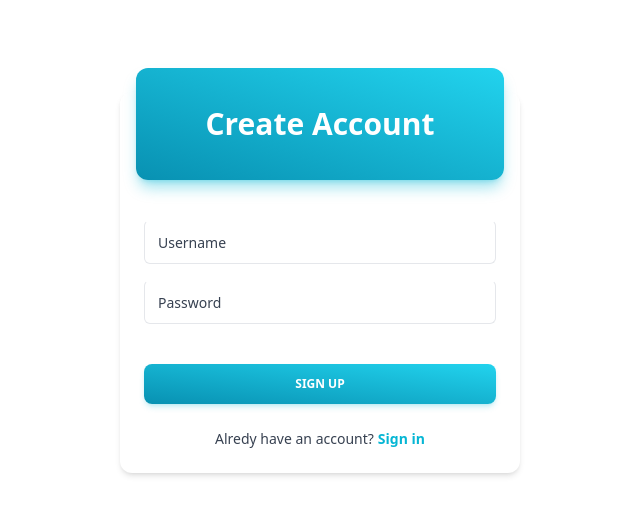
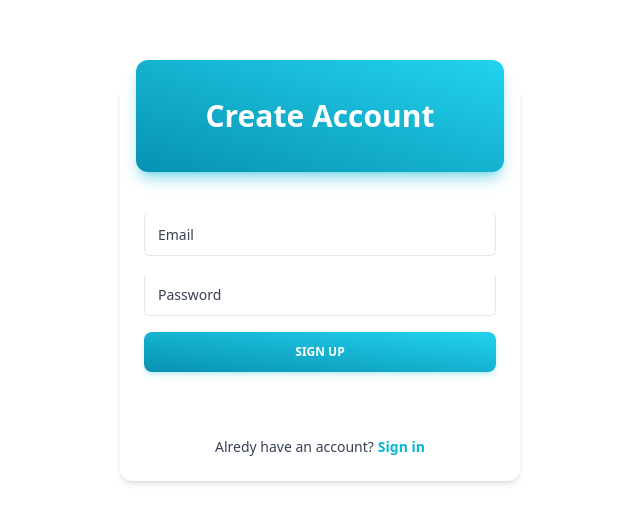
Before and after one commit to ftaskoski/ReadEase, a Vue app: page /register in a window 1280 px wide. Shown: the part 118-640 px from the top of the page, without its empty margins (320-960 px from the left). Built offline with nearby package versions, Linux system fonts and the light colour scheme; no server answers.

Commit message:
changed register model to an email

```diff
--- a/src/views/Register.vue
+++ b/src/views/Register.vue
@@ -13,16 +13,21 @@
         </h3>
       </div>
       <div class="flex flex-col gap-4 p-6">
+
+        <form @submit.prevent="register()" class="space-y-4">
   <div class="relative h-11 w-full min-w-[200px]">
     <input
+      type="email"
       v-model="username"
       placeholder=""
-            class="peer h-full w-full rounded-md border border-blue-gray-200 border-t-transparent bg-transparent px-3 py-3 font-sans text-sm font-normal text-blue-gray-700 outline outline-0 transition-all placeholder-shown:border placeholder-shown:border-blue-gray-200 placeholder-shown:border-t-blue-gray-200 focus:border-2 focus:border-cyan-500 focus:border-t-transparent focus:outline-0 disabled:border-0 disabled:bg-blue-gray-50"
+      id="email"
+      name="email"
+      class="peer h-full w-full rounded-md border border-blue-gray-200 border-t-transparent bg-transparent px-4 py-3 font-sans text-sm font-normal text-blue-gray-700 outline outline-0 transition-all placeholder-shown:border placeholder-shown:border-blue-gray-200 placeholder-shown:border-t-blue-gray-200 focus:border-2 focus:border-cyan-500 focus:border-t-transparent focus:outline-0 disabled:border-0 disabled:bg-blue-gray-50 "
     />
     <label
       class="before:content[' '] after:content[' '] pointer-events-none absolute left-0 -top-1.5 flex h-full w-full select-none text-[11px] font-normal leading-tight text-blue-gray-400 transition-all before:pointer-events-none before:mt-[6.5px] before:mr-1 before:box-border before:block before:h-1.5 before:w-2.5 before:rounded-tl-md before:border-t before:border-l before:border-blue-gray-200 before:transition-all after:pointer-events-none after:mt-[6.5px] after:ml-1 after:box-border after:block after:h-1.5 after:w-2.5 after:flex-grow after:rounded-tr-md after:border-t after:border-r after:border-blue-gray-200 after:transition-all peer-placeholder-shown:text-sm peer-placeholder-shown:leading-[4.1] peer-placeholder-shown:text-blue-gray-500 peer-placeholder-shown:before:border-transparent peer-placeholder-shown:after:border-transparent peer-focus:text-[11px] peer-focus:leading-tight peer-focus:text-cyan-500 peer-focus:before:border-t-2 peer-focus:before:border-l-2 peer-focus:before:!border-cyan-500 peer-focus:after:border-t-2 peer-focus:after:border-r-2 peer-focus:after:!border-cyan-500 peer-disabled:text-transparent peer-disabled:before:border-transparent peer-disabled:after:border-transparent peer-disabled:peer-placeholder-shown:text-blue-gray-500"
     >
-            Username
+      Email
     </label>
   </div>
   <div class="relative h-11 w-full min-w-[200px]">
@@ -38,20 +43,23 @@
       Password
     </label>
   </div>
+  <button
+    data-ripple-light="true"
+    type="submit"
+    class="block w-full select-none rounded-lg bg-gradient-to-tr from-cyan-600 to-cyan-400 py-3 px-6 text-center align-middle font-sans text-xs font-bold uppercase text-white shadow-md shadow-cyan-500/20 transition-all hover:shadow-lg hover:shadow-cyan-500/40 active:opacity-[0.85] disabled:pointer-events-none disabled:opacity-50 disabled:shadow-none"
+  >
+    Sign Up
+  </button>
+</form>
+
+
         <div class="-ml-2.5"></div>
       </div>
       <div class="p-6 pt-0">
         <div v-if="errorMsg">
           <p class="text-red-500 justify-center items-center flex mb-2">{{ errorMsg }}</p>
         </div>
-        <button
-          @click="register()"
-          data-ripple-light="true"
-          type="button"
-          class="block w-full select-none rounded-lg bg-gradient-to-tr from-cyan-600 to-cyan-400 py-3 px-6 text-center align-middle font-sans text-xs font-bold uppercase text-white shadow-md shadow-cyan-500/20 transition-all hover:shadow-lg hover:shadow-cyan-500/40 active:opacity-[0.85] disabled:pointer-events-none disabled:opacity-50 disabled:shadow-none"
-        >
-          Sign Up
-        </button>
+
         <p
           class="mt-6 flex justify-center font-sans text-sm font-light leading-normal text-inherit antialiased"
         >
```
Lines whose indentation alone changed are shown as unchanged.
